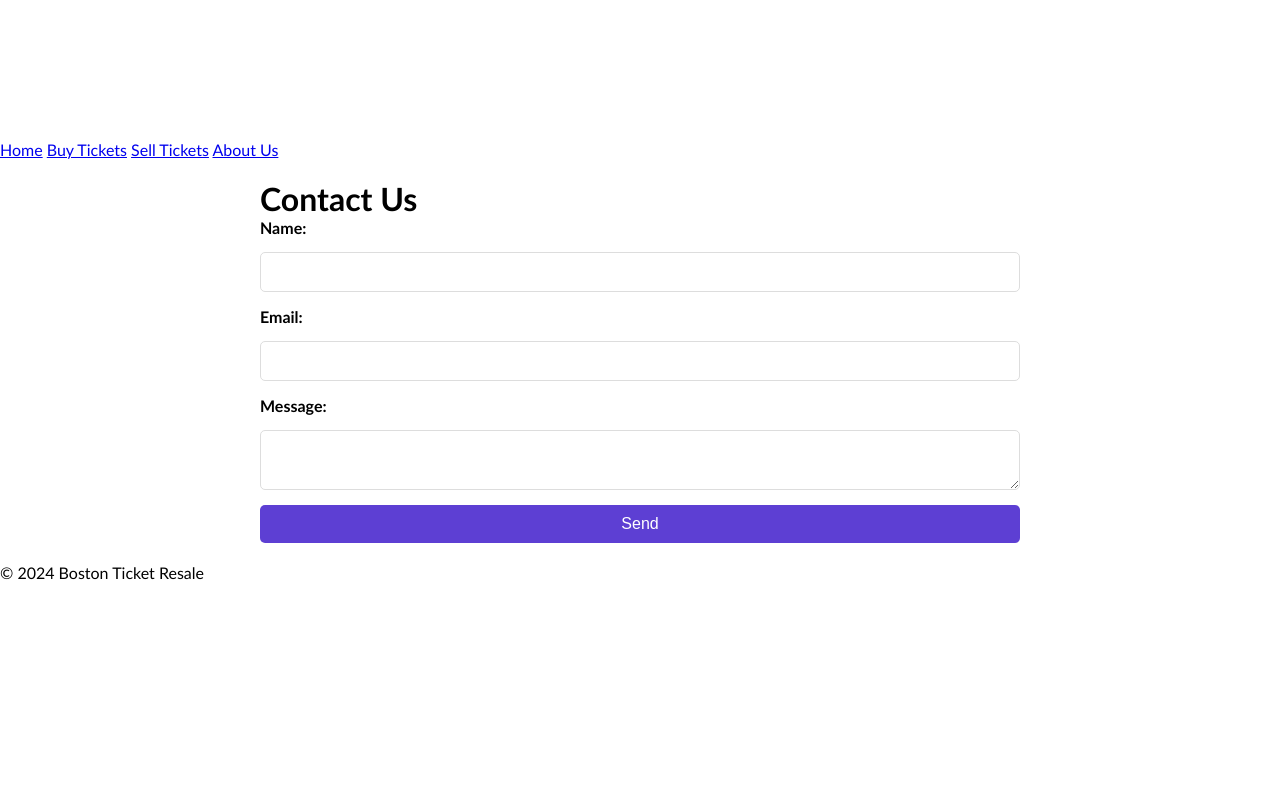
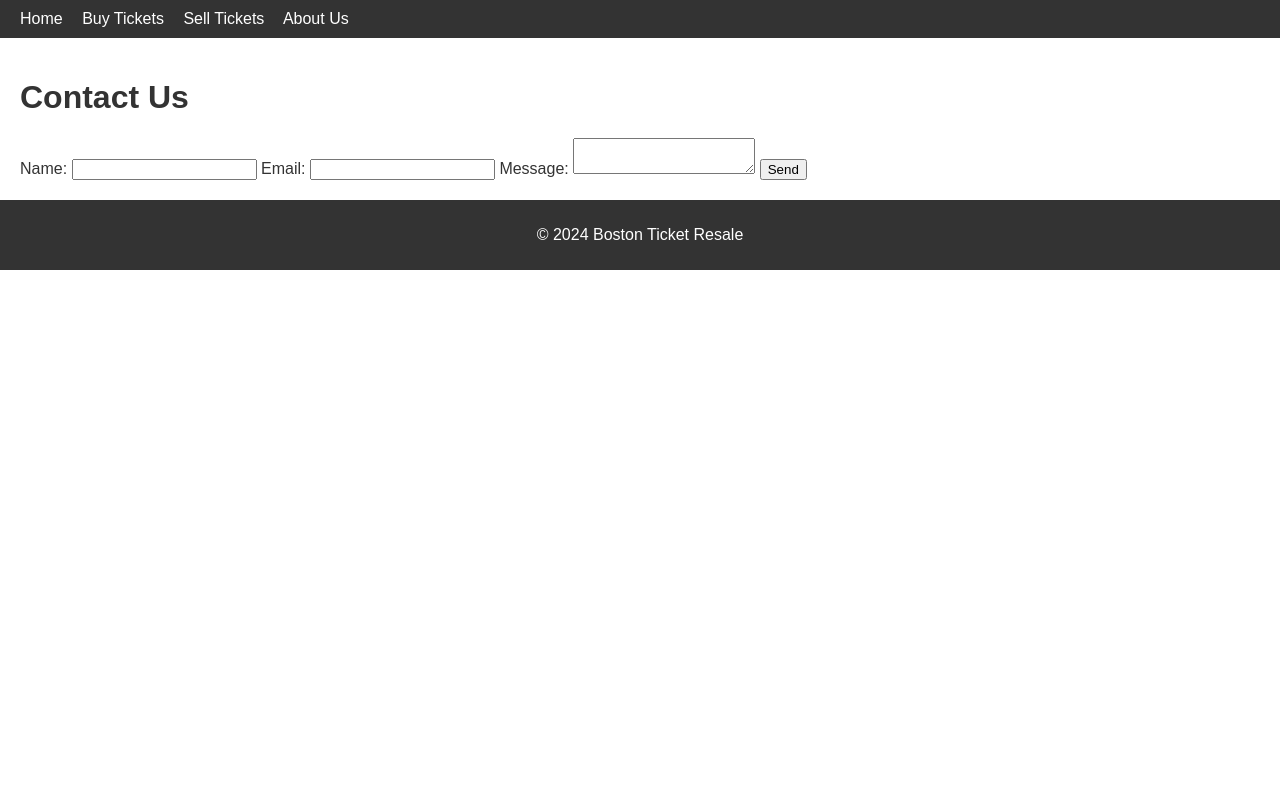
Before and after one commit to elaabay/bostontix, a PHP site: page /contact.html in a window 1280 px wide. Run offline with PHP 8.4, Linux system fonts and the light colour scheme.

Commit message:
Update style.css

```diff
--- a/style.css
+++ b/style.css
@@ -1,111 +1,33 @@
-/* Global Reset */
-* {
+/* General Styles */
+body {
+    font-family: Arial, sans-serif;
     margin: 0;
     padding: 0;
-    box-sizing: border-box;
+    color: #333;
 }
 
-/* Global Styles */
-html, body {
-    font-family: 'Trebuchet MS', sans-serif;
-    margin: 0;
-    padding: 0;
-    height: 100%;
-    background-color: #FFFFFF;
-    padding-top: 70px;
+header {
+    background-color: #333;
+    padding: 10px 20px;
 }
 
-/* Header Section */
-.header-container {
-    display: flex;
-    justify-content: space-between;
-    align-items: center;
-    position: fixed;
-    top: 0;
-    z-index: 1000;
-    background-color: #000000; /* Set header background to black */
-    padding: 15px 20px;
-    width: 100%;
+header nav a {
+    color: white;
+    text-decoration: none;
+    margin-right: 15px;
 }
 
-.header-container h1 {
-    font-size: 28px;
-    color: #FFFFFF;
+header nav a:hover {
+    text-decoration: underline;
 }
 
-.header-container nav {
-    display: flex;
-    gap: 15px;
+main {
+    padding: 20px;
 }
 
-.header-container nav a {
-    text-decoration: none;
-    color: #FFFFFF;
-    font-size: 16px;
-    padding: 8px 15px;
-    border-radius: 5px;
+footer {
+    background-color: #333;
+    color: white;
+    text-align: center;
+    padding: 10px;
 }
-
-.header-container nav a:hover {
-    background-color: #575757; /* Light gray hover effect */
-}
-
-/* Footer Section */
-.footer {
-    background-color: #000000; /* Set footer background to black */
-    color: #FFFFFF;
-    text-align: center;
-    padding: 20px 0;
-    position: relative;
-    bottom: 0;
-    width: 100%;
-}
-
-/* Main Section */
-main {
-    padding: 20px;
-    max-width: 800px;
-    margin: 0 auto;
-}
-
-/* Form Styles */
-form {
-    display: flex;
-    flex-direction: column;
-    gap: 15px;
-}
-
-form label {
-    font-size: 16px;
-    font-weight: bold;
-}
-
-form input, form textarea, form button {
-    padding: 10px;
-    font-size: 16px;
-    border: 1px solid #ddd;
-    border-radius: 5px;
-}
-
-form button {
-    background-color: #5D3FD3;
-    color: #FFFFFF;
-    border: none;
-    cursor: pointer;
-}
-
-form button:hover {
-    background-color: #917CED;
-}
-
-/* Responsive Design */
-@media (max-width: 768px) {
-    .header-container {
-        flex-direction: column;
-        align-items: center;
-    }
-
-    .header-container nav {
-        flex-direction: column;
-    }
-}
```
